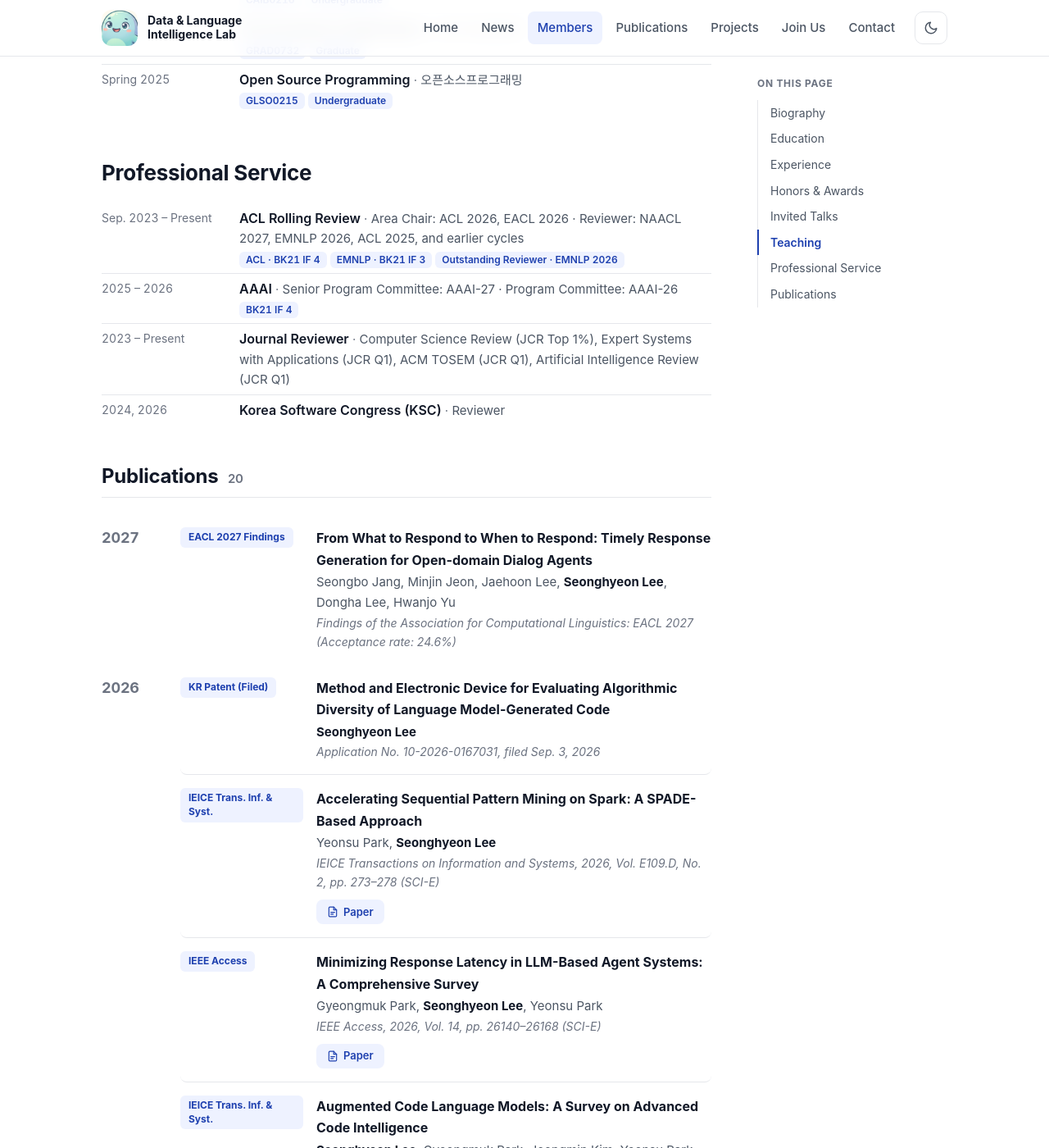
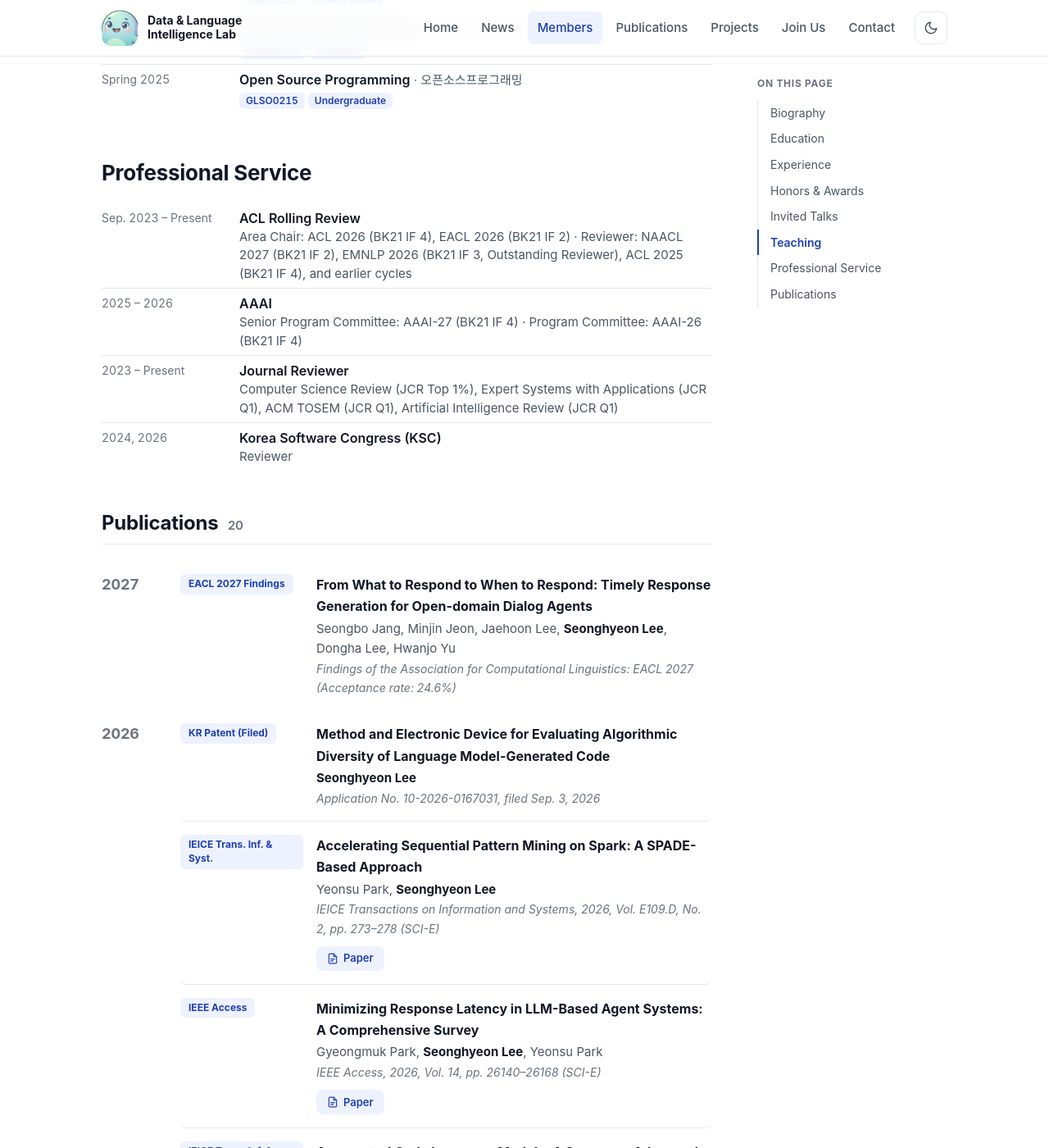
Before and after one commit to knu-dli/knu-dli.github.io, a Jekyll site: the page built from people/seonghyeon-lee.md, in a window 1280 px wide and 1400 px high, scrolled down 2427 px. Shown: the whole window at 82% size. Built offline with Jekyll 4.4.1, drawn with Linux system fonts in a browser that asks for light colours; some web fonts are replaced.

Commit message:
Profile: stack service rows and put BK21 IF beside each venue
Co-Authored-By: Claude Opus 5.5 <noreply@anthropic.com>

```diff
--- a/assets/css/style.css
+++ b/assets/css/style.css
@@ -333,9 +333,9 @@ img { max-width: 100%; display: block; }
 .timeline-what > span { color: var(--text-muted); font-size: 15px; }
 .timeline-what > span:not(.timeline-tags)::before { content: " · "; color: var(--text-faint); }
 .timeline-what > .timeline-tags { display: flex; flex-wrap: wrap; gap: 4px; margin-top: 4px; }
-/* Education and Experience stay short, so each row stacks title over details */
-:is(.timeline-education, .timeline-experience) .timeline-what > :is(strong, span) { display: block; }
-:is(.timeline-education, .timeline-experience) .timeline-what > span::before { content: none; }
+/* Short sections stack each row's title over its details */
+:is(.timeline-education, .timeline-experience, .timeline-service) .timeline-what > :is(strong, span) { display: block; }
+:is(.timeline-education, .timeline-experience, .timeline-service) .timeline-what > span::before { content: none; }
 .tag { font-size: 12px; font-weight: 600; line-height: 1; padding: 4px 8px; border-radius: 6px; background: var(--accent-soft); color: var(--accent); font-variant-numeric: tabular-nums; }
 @media (max-width: 640px) { .timeline li { grid-template-columns: 1fr; gap: 2px; } }
 
--- a/people/seonghyeon-lee.md
+++ b/people/seonghyeon-lee.md
@@ -49,8 +49,8 @@ teaching:
   - { when: "Spring 2025", title: "AI Convergence Applications", where: "인공지능융합응용", tags: [GRAD0732, Graduate] }
   - { when: "Spring 2025", title: "Open Source Programming", where: "오픈소스프로그래밍", tags: [GLSO0215, Undergraduate] }
 service:
-  - { when: "Sep. 2023 – Present", title: "ACL Rolling Review", where: "Area Chair: ACL 2026, EACL 2026 · Reviewer: NAACL 2027, EMNLP 2026, ACL 2025, and earlier cycles", tags: ["ACL · BK21 IF 4", "EMNLP · BK21 IF 3", "Outstanding Reviewer · EMNLP 2026"] }
-  - { when: "2025 – 2026", title: "AAAI", where: "Senior Program Committee: AAAI-27 · Program Committee: AAAI-26", tags: ["BK21 IF 4"] }
+  - { when: "Sep. 2023 – Present", title: "ACL Rolling Review", where: "Area Chair: ACL 2026 (BK21 IF 4), EACL 2026 (BK21 IF 2) · Reviewer: NAACL 2027 (BK21 IF 2), EMNLP 2026 (BK21 IF 3, Outstanding Reviewer), ACL 2025 (BK21 IF 4), and earlier cycles" }
+  - { when: "2025 – 2026", title: "AAAI", where: "Senior Program Committee: AAAI-27 (BK21 IF 4) · Program Committee: AAAI-26 (BK21 IF 4)" }
   - { when: "2023 – Present", title: "Journal Reviewer", where: "Computer Science Review (JCR Top 1%), Expert Systems with Applications (JCR Q1), ACM TOSEM (JCR Q1), Artificial Intelligence Review (JCR Q1)" }
   - { when: "2024, 2026", title: "Korea Software Congress (KSC)", where: "Reviewer" }
 ---
```
